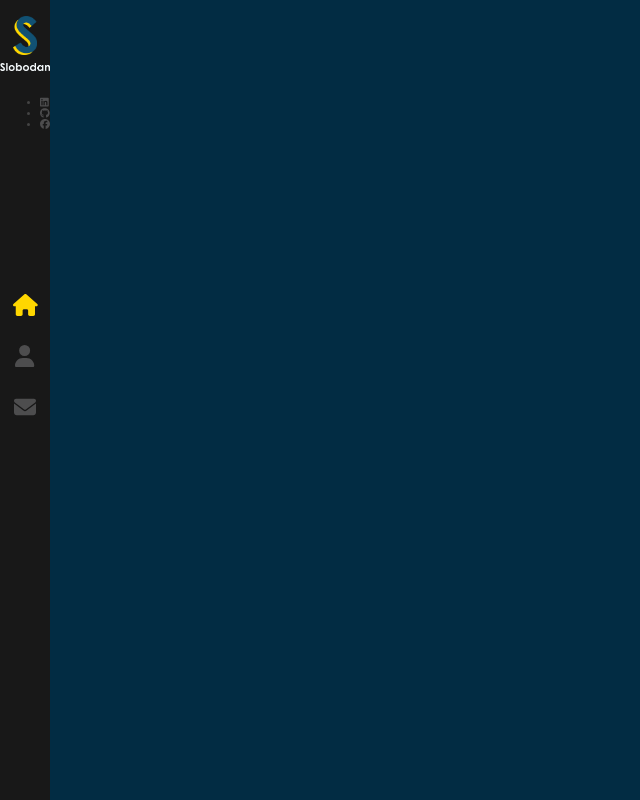
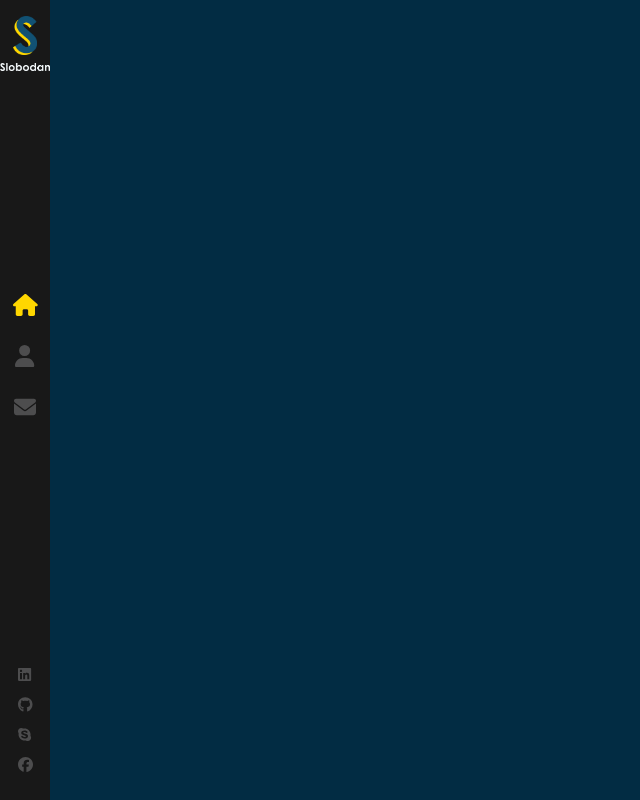
Before and after one commit to kazi331/my-portfolio, a React (Create React App) app: page / in a window 1280 px wide. Shown: the whole page, without its empty margins (0-640 px from the left). Built offline with nearby package versions, Linux system fonts and the light colour scheme.

Commit message:
navbar done

```diff
--- a/src/components/sidebar/index.js
+++ b/src/components/sidebar/index.js
@@ -1,4 +1,4 @@
-import { faFacebook, faGithub, faLinkedin } from '@fortawesome/free-brands-svg-icons';
+import { faFacebook, faGithub, faLinkedin, faSkype } from '@fortawesome/free-brands-svg-icons';
 import { faEnvelope, faHome, faUser } from '@fortawesome/free-solid-svg-icons';
 import { FontAwesomeIcon } from '@fortawesome/react-fontawesome';
 import { Link, NavLink } from 'react-router-dom';
@@ -28,13 +28,16 @@ const Sidebar = () => {
             </nav>
             {/* social links  */}
             <ul>
-                <li><a target="_blank" rel="noreferrer" href="#">
+                <li><a target="_blank" rel="noreferrer" href="https://linkedin.com/in/kazi331">
                     <FontAwesomeIcon icon={faLinkedin} color="#4d4d4e" />
                 </a></li>
-                <li><a target="_blank" rel="noreferrer" href="#">
+                <li><a target="_blank" rel="noreferrer" href="https://github.com/kazi331">
                     <FontAwesomeIcon icon={faGithub} color="#4d4d4e" />
                 </a></li>
-                <li><a target="_blank" rel="noreferrer" href="#">
+                <li><a target="_blank" rel="noreferrer" href="https://skype.com">
+                    <FontAwesomeIcon icon={faSkype} color="#4d4d4e" />
+                </a></li>
+                <li><a target="_blank" rel="noreferrer" href="https://facebook.com/kazi331">
                     <FontAwesomeIcon icon={faFacebook} color="#4d4d4e" />
                 </a></li>
             </ul>
--- a/src/components/sidebar/index.scss
+++ b/src/components/sidebar/index.scss
@@ -1,59 +1,59 @@
-.nav-bar{
+.nav-bar {
   background: #181818;
   width: 50px;
   height: 100%;
-    position: absolute;;
-    top:0;
+  position: absolute;
+  top: 0;
   z-index: 3;
   min-height: 500px;
-    .logo{
+  .logo {
     display: block;
     padding: 8px 0;
-        img{
+    img {
       display: block;
       margin: 8px auto;
       width: 24px;
       height: auto;
-            &.sub-logo{
+      &.sub-logo {
         width: 50px;
       }
     }
   }
-    nav{
+  nav {
     display: block;
     text-align: center;
     position: absolute;
     height: 210px;
-        top:50%;
+    top: 50%;
     margin-top: -120px;
     width: 100%;
 
-        a{
+    a {
       font-size: 22px;
       color: #4d4d4e;
       display: block;
       line-height: 51px;
       height: 51px;
-            position: relative;;
-            text-decoration: none;;
+      position: relative;
+      text-decoration: none;
 
-            i{
+      i {
         transition: all 0.3s ease-out;
       }
-            &:hover{
+      &:hover {
         color: #ffd700;
-                svg{
+        svg {
           opacity: 0;
         }
-                &:after{
+        &:after {
           opacity: 1;
         }
       }
-            &:after{
+      &:after {
         content: '';
         font-size: 9px;
         letter-spacing: 2px;
-                position: absolute;;
+        position: absolute;
         bottom: 0;
         display: block;
         width: 100%;
@@ -61,27 +61,48 @@
         opacity: 0;
         transition: all 0.3s ease-out;
       }
-            &:first-child{
-                &::after{
+      &:first-child {
+        &::after {
           content: 'HOME';
         }
       }
     }
-        a.about-link{
-            &:after{
+    a.about-link {
+      &:after {
         content: 'ABOUT';
       }
     }
-        a.contact-link{
-            &:after{
+    a.contact-link {
+      &:after {
         content: 'CONTACT';
         letter-spacing: 1px;
       }
     }
-        a.active{
-            svg{
-                color: #ffd700
+    a.active {
+      svg {
+        color: #ffd700;
+      }
+    }
+  }
+  ul {
+    position: absolute;
+    display: block;
+    text-align: center;
+    margin: 0;
+    padding: 0;
+    width: 100%;
+    bottom: 20px;
+    list-style: none;
+    li {
+      a {
+        font-size: 15px;
+        display: block;
+        padding: 7px 0;
+        line-height: 16px;
+        &:hover svg{
+            color: #ffd700;
         }
       }
     }
   }
+}
--- a/src/index.css
+++ b/src/index.css
@@ -4,7 +4,7 @@ html {
 
 body {
   margin: 0;
-  font-family: 300 11px/1.4 'Helvetica Neue', 'sans-serif';
+  font: 300 11px/1.4 'Helvetica Neue', 'sans-serif';
   color: #444;
   background-color: #022c43;
   overflow: hidden;
```
Lines whose indentation alone changed are shown as unchanged.
